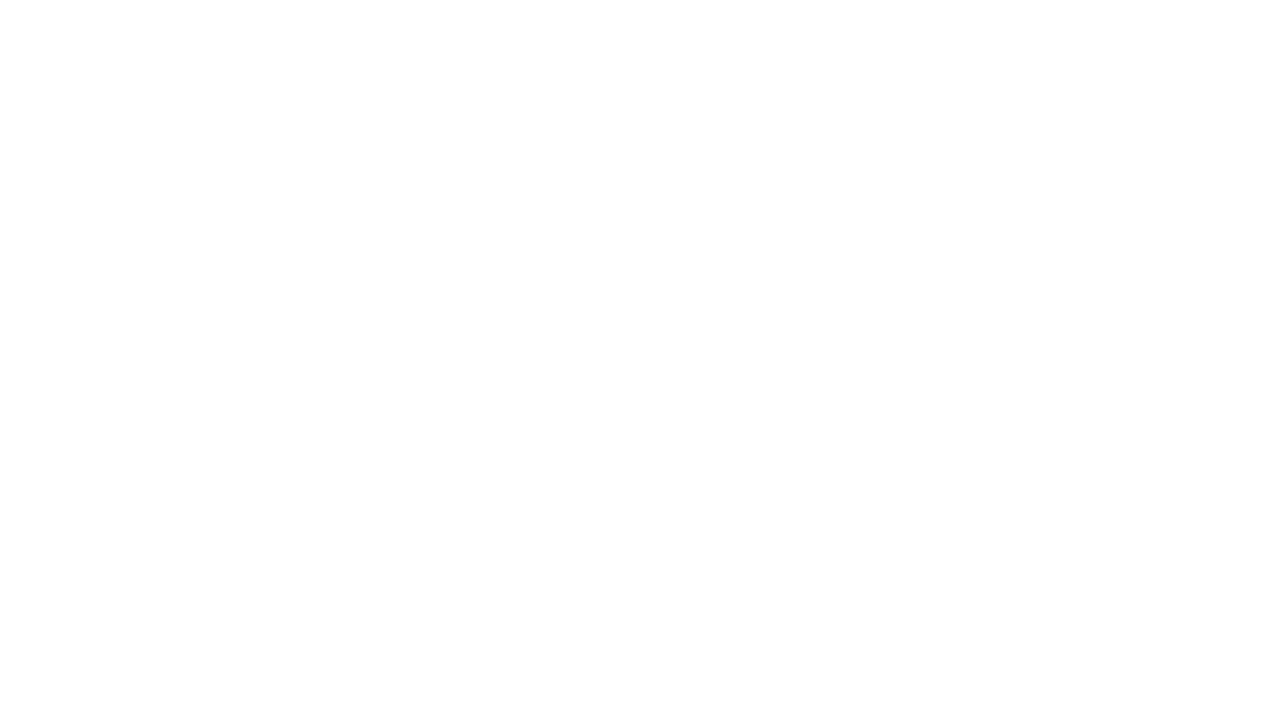
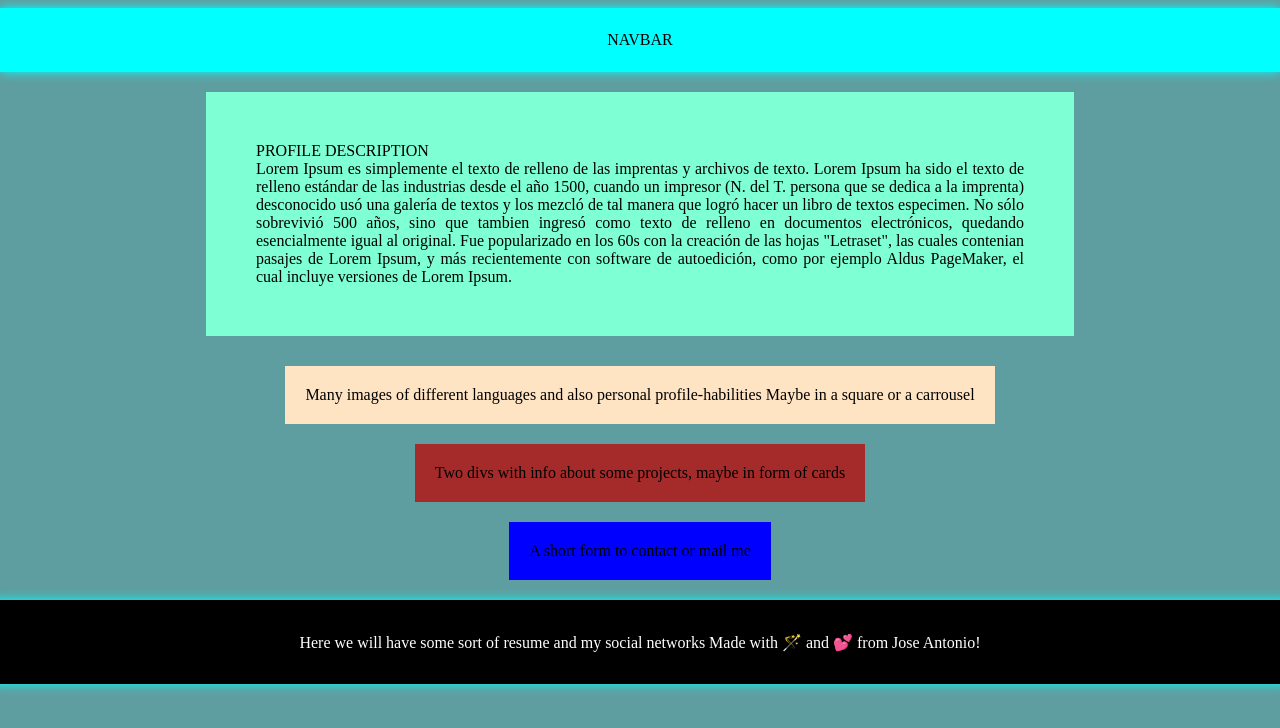
Before and after one commit to josmarlop16/portfolio, a plain HTML site: page index.html in a window 1280 px wide. Drawn offline with Linux system fonts and the light colour scheme.

Commit message:
chore: first layout design

```diff
--- a/index.html
+++ b/index.html
@@ -8,6 +8,31 @@
     <link rel='stylesheet' type='text/css' media='screen' href='style.css'>
 </head>
 <body>
-
+    <header>
+        <nav class="navbar">
+            NAVBAR
+        </nav>
+    </header>
+    <main>
+        <div class="profile-description">
+            PROFILE DESCRIPTION
+            <br>
+            Lorem Ipsum es simplemente el texto de relleno de las imprentas y archivos de texto. Lorem Ipsum ha sido el texto de relleno estándar de las industrias desde el año 1500, cuando un impresor (N. del T. persona que se dedica a la imprenta) desconocido usó una galería de textos y los mezcló de tal manera que logró hacer un libro de textos especimen. No sólo sobrevivió 500 años, sino que tambien ingresó como texto de relleno en documentos electrónicos, quedando esencialmente igual al original. Fue popularizado en los 60s con la creación de las hojas "Letraset", las cuales contenian pasajes de Lorem Ipsum, y más recientemente con software de autoedición, como por ejemplo Aldus PageMaker, el cual incluye versiones de Lorem Ipsum.
+        </div>
+        <div class="profile-habilities">
+            Many images of different languages and also personal profile-habilities
+            Maybe in a square or a carrousel
+        </div>
+        <div class="profile-projects">
+            Two divs with info about some projects, maybe in form of cards
+        </div>
+        <div class="profile-contact">
+            A short form to contact or mail me
+        </div>
+    </main>
+    <footer>
+        Here we will have some sort of resume and my social networks
+        Made with 🪄 and 💕 from Jose Antonio!
+    </footer>
 </body>
 </html>
--- a/style.css
+++ b/style.css
@@ -0,0 +1,85 @@
+html,
+body {
+    scroll-behavior: smooth;
+    display: flex;
+    flex-direction: column;
+    align-items: center;
+    background-color: cadetblue;
+}
+header {
+    background-color: aqua;
+    width: 100vw;
+    height: 8vh;
+    display: flex;
+    justify-content: center;
+    align-items: center;
+    position: relative;
+    flex-direction: column;
+    box-shadow: 0 0 10px aqua;
+}
+footer {
+    background-color: black;
+    color: white;
+    width: 100vw;
+    height: 8vh;
+    display: flex;
+    justify-content: center;
+    align-items: center;
+    position: relative;
+    flex-direction: column;
+    text-align: center;
+    padding: 10px;
+    box-shadow: 0 0 10px aqua;
+}
+
+main {
+    display: flex;
+    flex-direction: column;
+    justify-content: center;
+    align-items: center;
+}
+
+.navbar {
+    background-color: aqua;
+    width: 80vw;
+    border: 2px;
+    border-radius: 12px;
+    padding: 5px;
+    position: fixed;
+    text-align: center;
+    z-index: 1;
+    box-shadow: 0 0 5px aqua;
+}
+
+.profile-description {
+    background-color: aquamarine;
+    width: 60vw;
+    text-align: justify;
+    padding: 50px;
+    margin: 20px 0px 10px 0px;
+}
+
+.profile-habilities {
+    background-color: bisque;
+    width: auto;
+    margin-top: 20px;
+    text-align: justify;
+    padding: 20px;
+}
+
+.profile-projects {
+    background-color: brown;
+    width: auto;
+    margin-top: 20px;
+    text-align: justify;
+    padding: 20px;
+}
+
+.profile-contact {
+    background-color: blue;
+    width: auto;
+    margin-top: 20px;
+    text-align: justify;
+    padding: 20px;
+    margin-bottom: 20px;
+}
```
